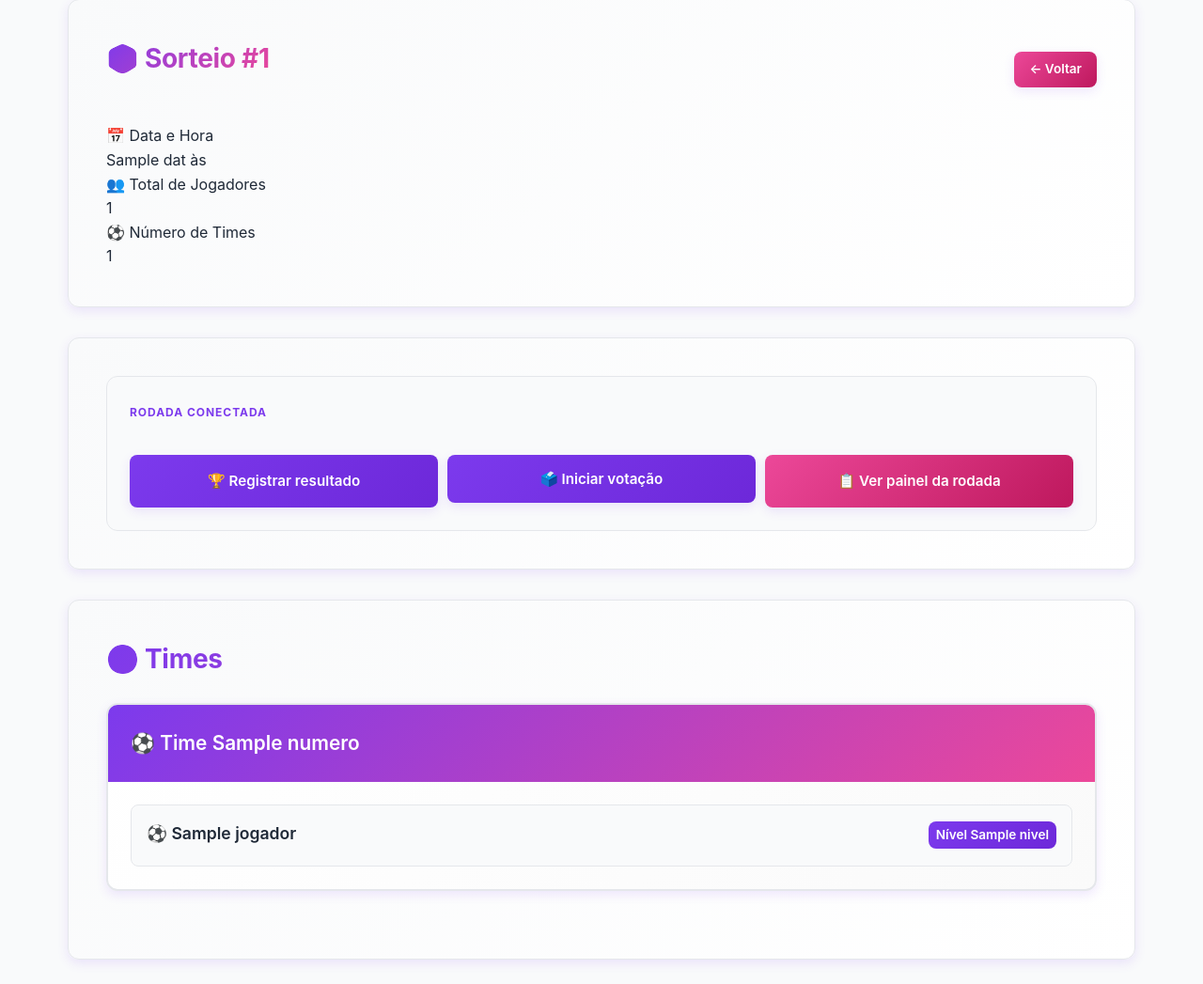
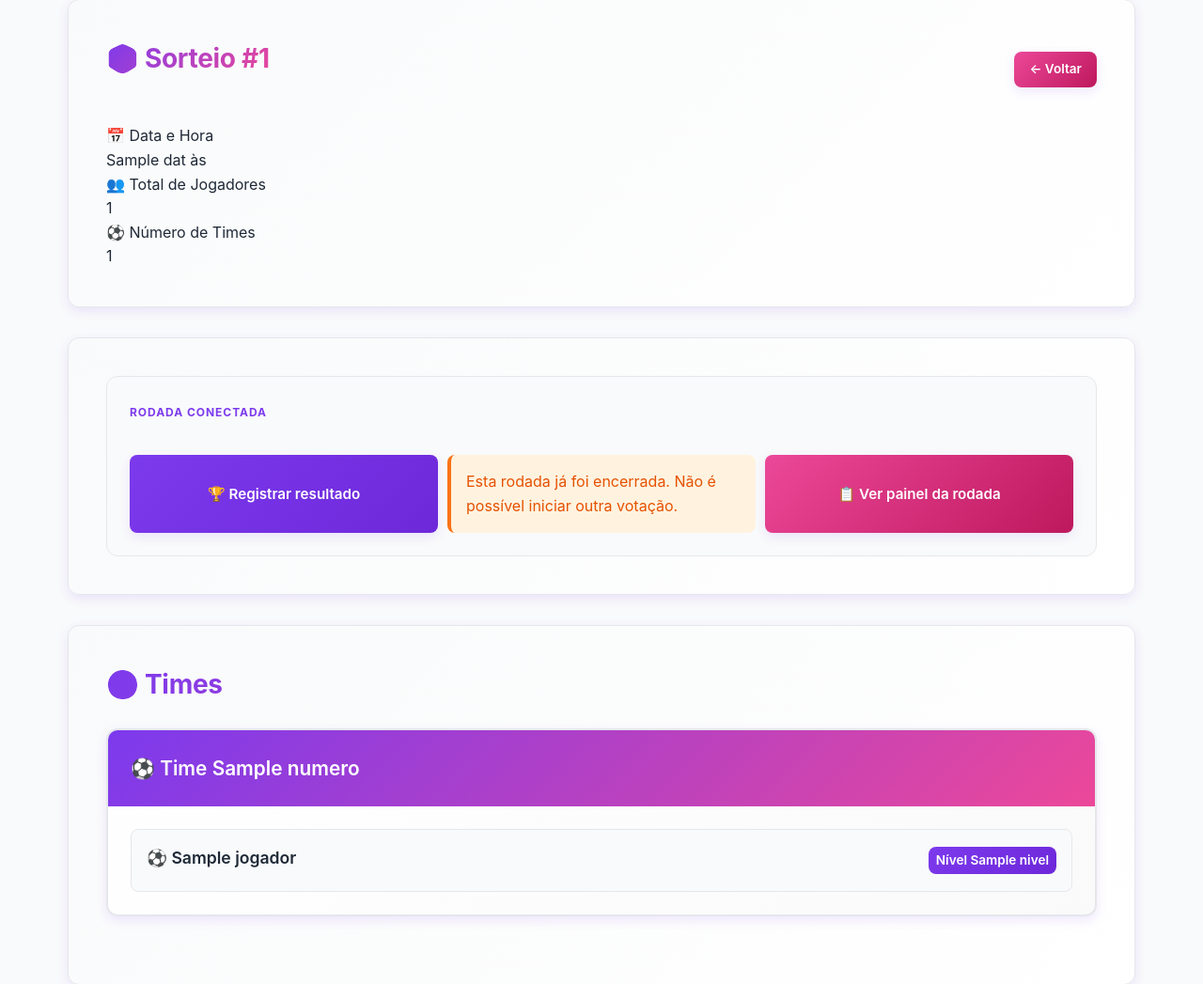
Before and after one commit to guilhermeurbn/futebol5v5, a Flask app: template templates/sorteio_detalhe.html in a window 1280 px wide. Shown: the part 617-1664 px from the top of the page at 94% size. Run offline with Flask 3, Linux system fonts and the light colour scheme; the visitor is signed in with stand-in values (Sample User, id 1); the template is opened without the code that fills it: most values are stand-ins (such as "Sample title", 1, 10 or a date in 2020); parts of the project's set-up code (start-up, migrations or seed data) failed here and were passed over.

Commit message:
Block reopening closed voting rounds

```diff
--- a/routes/jogador_routes.py
+++ b/routes/jogador_routes.py
@@ -806,6 +806,11 @@ def votacao_admin_criar():
         resultado_partida = _obter_resultado_sorteio(sorteio.get('id'))
         if _is_juiz() and not resultado_partida:
             raise ValueError('Registre o resultado da partida antes de abrir a votacao')
+
+        partida_existente = votacao_service.obter_por_sorteio(sorteio.get('id'))
+        if partida_existente and partida_existente.get('status') != 'aberta':
+            raise ValueError('Esta rodada já foi encerrada e não pode abrir votação novamente')
+
         partida = votacao_service.criar_partida(
             times_json=sorteio.get('times', []),
             usuarios=usuarios,
--- a/templates/sorteio_detalhe.html
+++ b/templates/sorteio_detalhe.html
@@ -62,11 +62,17 @@
                     <div class="section-label">Rodada conectada</div>
                     <div class="actions-section" style="display: grid; grid-template-columns: repeat(auto-fit, minmax(190px, 1fr)); gap: 10px;">
                         <a href="{{ url_for('jogador.resultado_partida_page', sorteio_id=sorteio.id) }}" class="btn btn-primary">🏆 Registrar resultado</a>
+                        {% if not partida_votacao or partida_votacao.status == 'aberta' %}
                         <form method="post" action="{{ url_for('jogador.votacao_admin_criar') }}">
                             <input type="hidden" name="sorteio_id" value="{{ sorteio.id }}">
                             <input type="hidden" name="titulo" value="Rodada do sorteio #{{ sorteio.id }}">
                             <button class="btn btn-primary" type="submit" style="width: 100%;">🗳️ Iniciar votação</button>
                         </form>
+                        {% else %}
+                        <div class="alert alert-warning" style="margin: 0;">
+                            Esta rodada já foi encerrada. Não é possível iniciar outra votação.
+                        </div>
+                        {% endif %}
                         <a href="{{ url_for('jogador.votacao_admin_page', sorteio_id=sorteio.id) }}" class="btn btn-secondary">📋 Ver painel da rodada</a>
                     </div>
                 </div>
```
